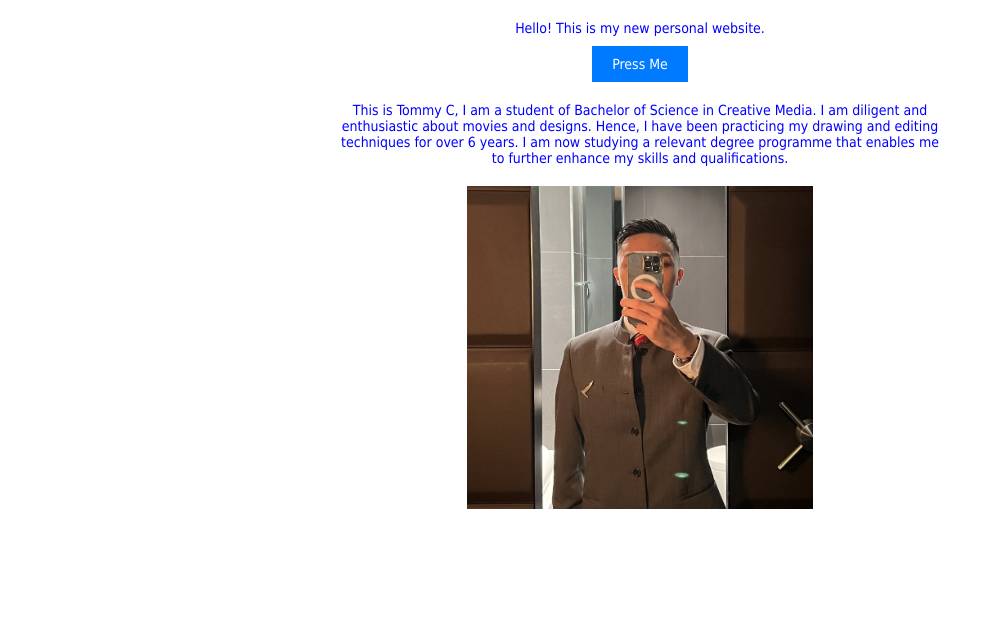
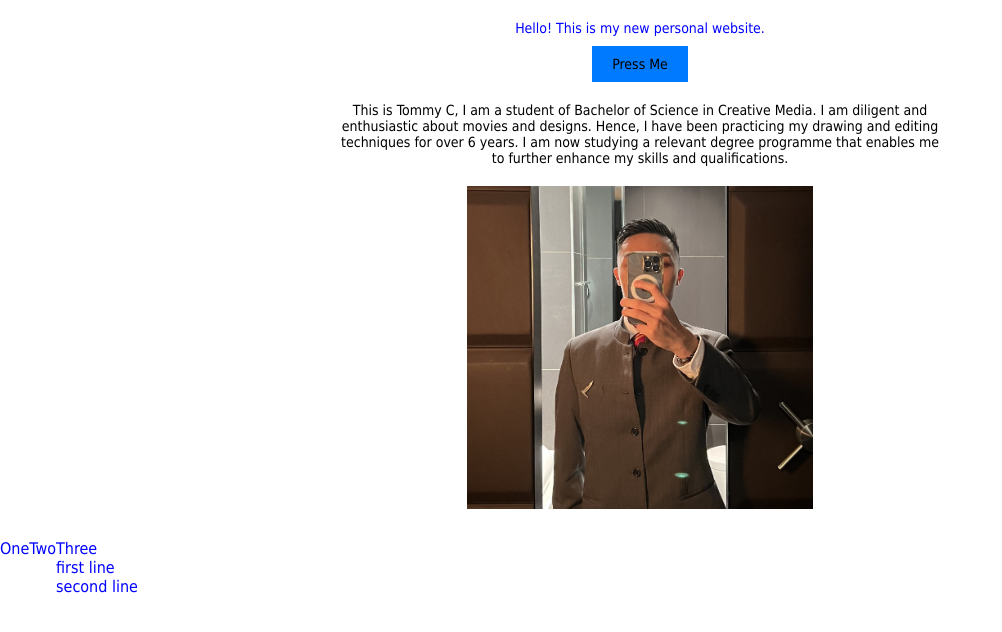
Before and after one commit to thcheng54/Tommy_Cheng_Personal_Website, a plain HTML site: page index.html in a window 1280 px wide. Shown: the whole page, without its empty margins (0-1002 px from the left). Drawn offline with Linux system fonts and the light colour scheme.

Commit message:
In-Class Participation 2

```diff
--- a/index.html
+++ b/index.html
@@ -17,5 +17,17 @@
         programme that enables me to further enhance my skills and qualifications.</p>
         <img src="thcheng54.png" alt="Profile image" />
     </div>
+
+    <div class="box">
+        <div>One</div>
+        <div>Two</div>
+        <div> Three
+            <br> first line
+            <br> second line
+        </div>
+    </div>
+
+
+
 </body>
 </html>
--- a/style.css
+++ b/style.css
@@ -49,3 +49,20 @@ p {
         max-width: 50%;
     }
 }
+
+p {
+    color: black;
+}
+
+button.subpage {
+    color: black;
+}
+
+.box {
+    display: flex;
+
+}
+
+.box div {
+
+}
```
